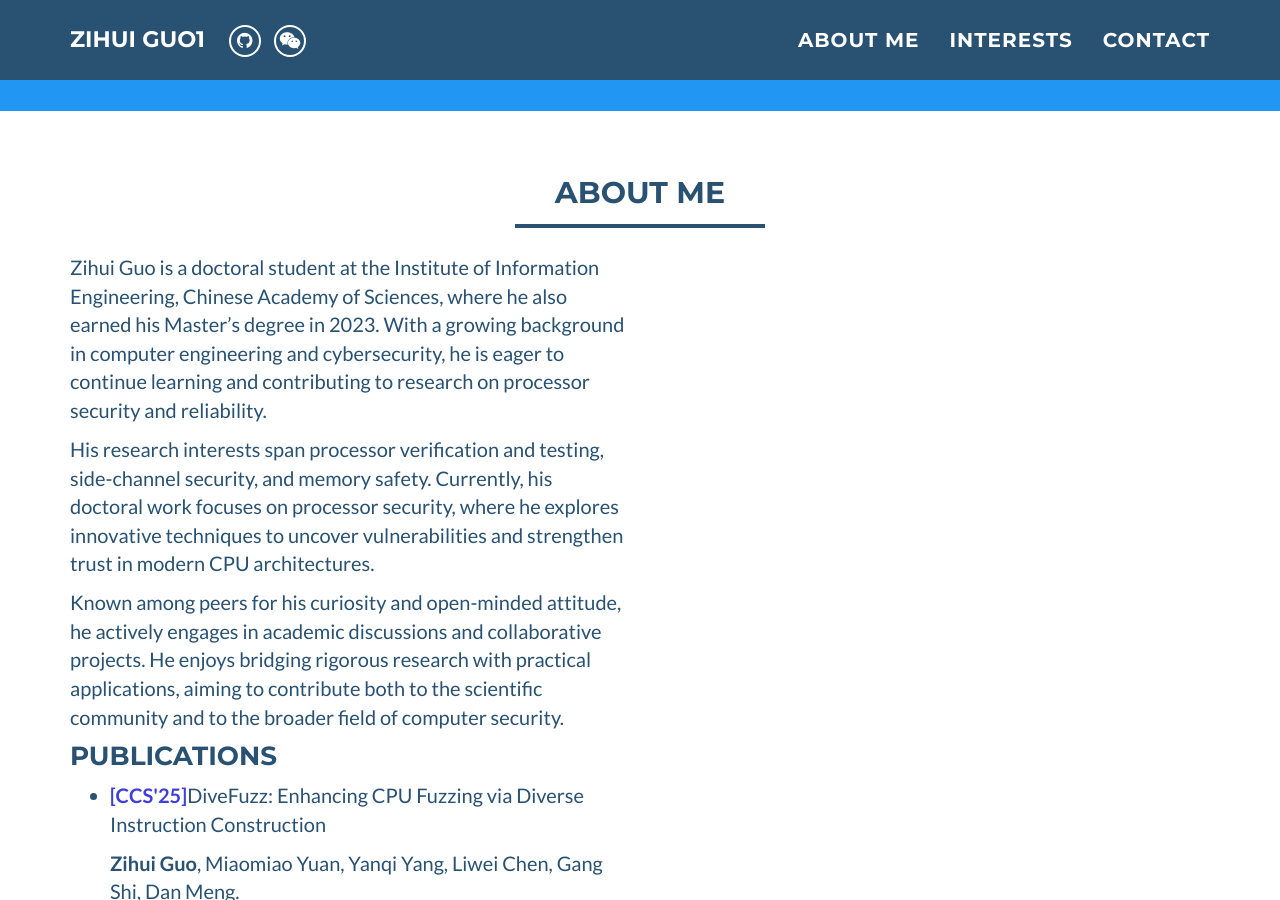
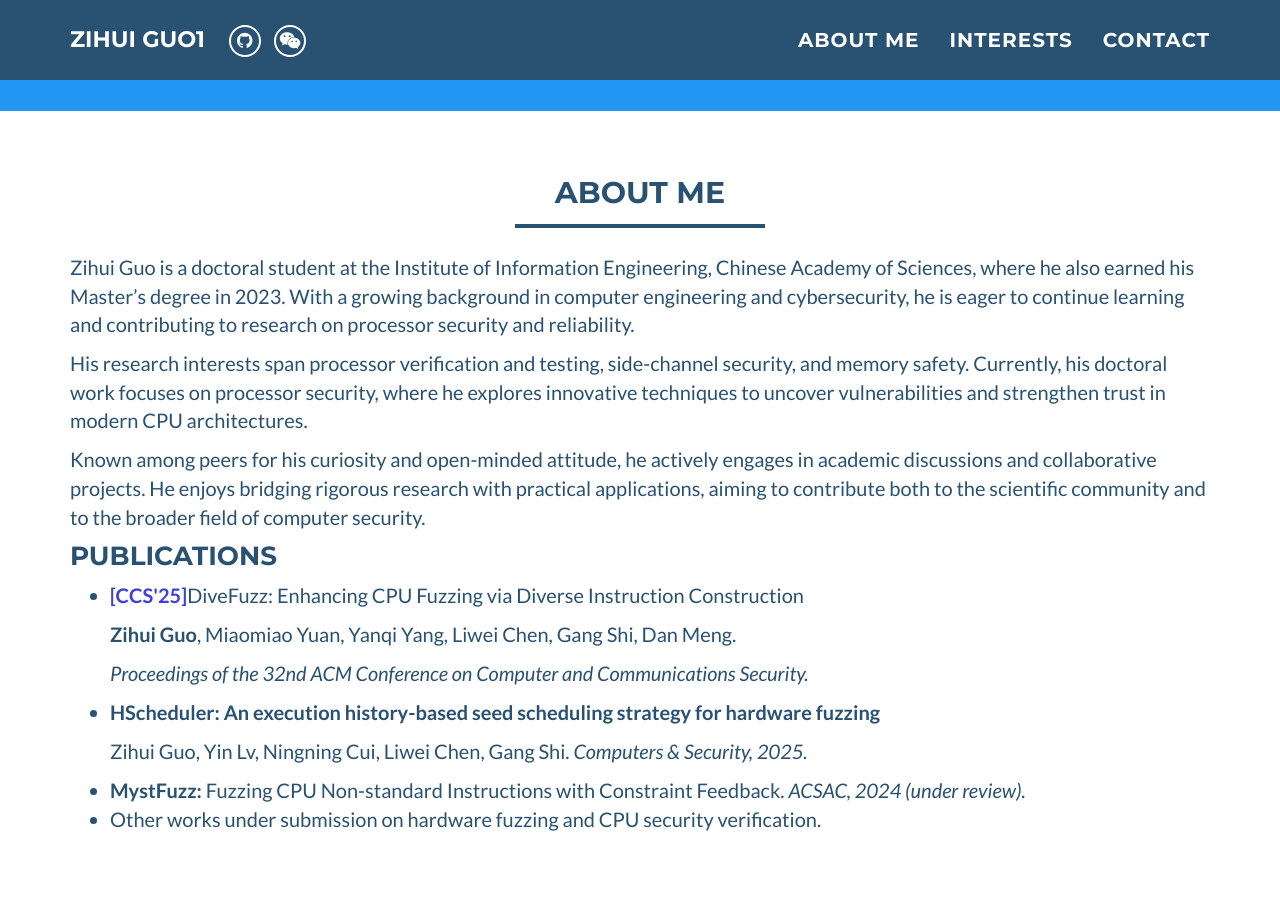
Before and after one commit to youzi27/youzi27.github.io, a Jekyll site: the page built from index.html, in a window 1280 px wide and 900 px high, scrolled down 495 px. Built offline with Jekyll 4.4.1, drawn with Linux system fonts in a browser that asks for light colours.

Commit message:
Initial resume3

```diff
--- a/_includes/about_me.html
+++ b/_includes/about_me.html
@@ -7,7 +7,7 @@
       </div>
     </div>
     <div class="row">
-      <div class="col-sm-6">
+      <div class="col-sm-12">
         <p>
           Zihui Guo is a doctoral student at the Institute of Information Engineering, Chinese Academy of Sciences, where he also earned his Master’s degree in 2023. With a growing background in computer engineering and cybersecurity, he is eager to continue learning and contributing to research on processor security and reliability.
         </p>
@@ -31,7 +31,7 @@
   </div>
   <div class="container">
     <div class="row">
-      <div class="col-sm-6">
+      <div class="col-sm-12">
         <h3 style="margin-top:0;">Publications</h3>
         <ul>
 
```
